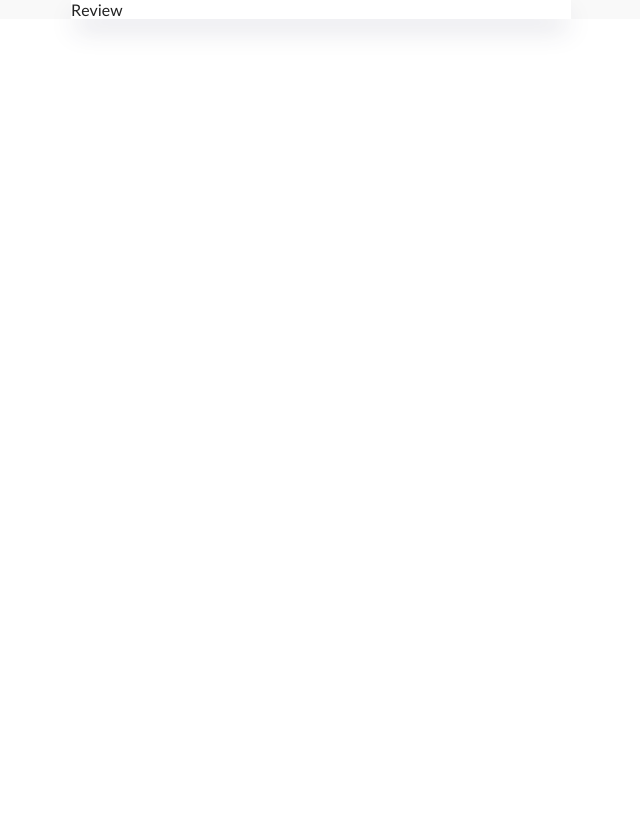
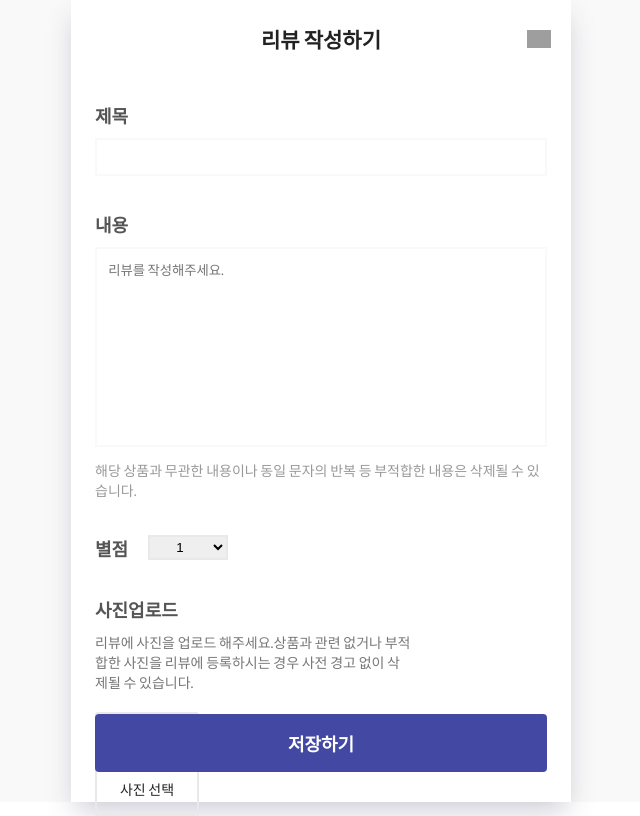
Before and after one commit to seungyyy/-wanted-codestates-project-5-9, a React (Create React App) app: page /review in a window 1280 px wide. Shown: the whole page, without its empty margins (319-959 px from the left). Built offline with nearby package versions, Linux system fonts and the light colour scheme; grey boxes are pictures that could not be loaded.

Commit message:
feat: 리뷰 작성 컴포넌트 추가, 공통 컴포넌트 추가, 이미지 미리보기 구현

```diff
--- a/src/GlobalStyle.js
+++ b/src/GlobalStyle.js
@@ -56,6 +56,10 @@ img {
   width: 100%;
   vertical-align: top;
 }
+textarea {
+  color: #222;
+  font-family: 'Lato', sans-serif;
+}
 `;
 
 
--- a/src/components/Header.js
+++ b/src/components/Header.js
@@ -64,7 +64,6 @@ const MainHeader = styled.header`
 `;
 
 const Navbar = styled.nav`
-  box-shadow: rgba(0, 0, 0, 0.35) 0px 10px 20px -20px;
   .nav {
     display: flex;
     .nav-btn {
@@ -72,6 +71,7 @@ const Navbar = styled.nav`
       padding: 1rem 1.3rem 0.5rem;
       font-size: 1.2rem;
       font-weight: 700;
+      box-sizing: border-box;
       color: #555;
       cursor: pointer;
     }
--- /dev/null
+++ b/src/components/ReviewContent.js
@@ -0,0 +1,183 @@
+import React, { useRef, useState } from 'react';
+import styled from 'styled-components';
+import { FaRegFileImage, FaRegWindowClose } from 'react-icons/fa';
+import ReviewCont from './common/ReviewCont';
+import { postReview } from '../state/reducers/actionType';
+import { useDispatch } from 'react-redux';
+
+const ReviewContent = () => {
+  const [files, setFiles] = useState('');
+  const [image, setImage] = useState(false);
+  const [points, setPoints] = useState(1);
+  const dispatch = useDispatch();
+  const refInp = useRef();
+  const refTxt = useRef();
+
+  const onLoadFile = (e) => {
+    let reader = new FileReader();
+    if (e.target.files[0]) {
+      reader.readAsDataURL(e.target.files[0]);
+      reader.onload = () => {
+        const baseFile = reader.result;
+        if (baseFile) {
+          setFiles(baseFile.toString());
+        }
+      };
+      setImage(true);
+    }
+  };
+
+  const handleDeleteImage = () => {
+    setFiles('');
+    setImage(false);
+  }
+
+  const handleChangeSelected = (e) => {
+    setPoints(e.target.value);
+  }
+
+  const handleSubmit = () => {
+    const id = Math.floor(Math.random() * (900000 - 50000) + 100000)
+    const point = points;
+    const regdt = new Date().toLocaleString();
+    const cdt = new Date().getTime();
+    const thumbnail = files;
+    if (refInp.current.value.length < 1) {
+      refInp.current.focus();
+      return;
+    }
+    if (refTxt.current.value.length < 10) {
+      refTxt.current.focus();
+      return;
+    }
+    if (!files) {
+      return;
+    }
+    dispatch(postReview(id, point, regdt, cdt, thumbnail));
+  }
+
+
+  return (
+    <Container>
+      <ReviewCont reviewTit="제목" content="inp" refInp={refInp} />
+      <ReviewCont reviewTit="내용" content="textarea" refTxt={refTxt} />
+      <p className="review-text-alert">
+        해당 상품과 무관한 내용이나 동일 문자의 반복 등 부적합한 내용은 삭제될 수 있습니다.
+      </p>
+      <PointContainer>
+        <ReviewCont reviewTit="별점" />
+        <div className="review-select-cont">
+          <select value={points} onChange={handleChangeSelected} className="review-select">
+            <option value={1}>1</option>
+            <option value={2}>2</option>
+            <option value={3}>3</option>
+            <option value={4}>4</option>
+            <option value={5}>5</option>
+          </select>
+        </div>
+      </PointContainer>
+      <ReviewCont reviewTit="사진업로드" content="img" />
+      {image && (
+        <Div className="preview-img" onClick={handleDeleteImage}>
+          <div className="close-icon">
+            <FaRegWindowClose size={30} color={'#c6c6c6'} />
+          </div>
+          <img src={files} alt="이미지 미리보기" />
+        </Div>
+      )}
+      {!image && (
+        <ImageUpload>
+          <input type="file" id="img-inp" accept="image/*" onChange={onLoadFile} />
+          <label htmlFor="img-inp">
+            <FaRegFileImage size={30} color={'#c6c6c6'} style={{ padding: '1rem 2rem 2rem' }} />
+          </label>
+          <span>사진 선택</span>
+        </ImageUpload>
+      )}
+      <button onClick={handleSubmit} className={image ? 'save-btn' : 'save-btn fix'}>
+        저장하기
+      </button>
+    </Container>
+  );
+};
+
+const Container = styled.section`
+  height: calc(100vh - 76px);
+  padding: 1.5rem;
+  box-sizing: border-box;
+  .review-text-alert {
+    margin: 10px 0 35px;
+    font-size: 14px;
+    color: #999;
+  }
+  .save-btn {
+    margin-top: 40px;
+    width: 100%;
+    padding: 1rem;
+    box-sizing: border-box;
+    background-color: #4348a2;
+    font-size: 18px;
+    font-weight: bold;
+    color: #fff;
+    border-radius: 4px;
+    cursor: pointer;
+  }
+  .save-btn.fix {
+    position: fixed;
+    width: 452px;
+    bottom: 28px;
+  }
+`;
+
+const ImageUpload = styled.div`
+  display: flex;
+  flex-direction: column;
+  justify-content: center;
+  align-items: center;
+  position: relative;
+  margin-top: 20px;
+  width: 100px;
+  height: 100px;
+  border: 2px solid #e9e9e9;
+  border-radius: 3px;
+  #img-inp {
+    display: none;
+  }
+  span {
+    position: absolute;
+    bottom: 15px;
+    font-size: 14px;
+  }
+`;
+
+const Div = styled.div`
+  position: relative;
+  margin-top: 20px;
+  cursor: pointer;
+  img {
+    width: 180px;
+    height: 140px;
+    object-fit: cover;
+    border: 1px solid #e9e9e9;
+  }
+  .close-icon {
+    position: absolute;
+    top: 45%;
+    left: 20%;
+    transform: translate(-50%);
+  }
+`;
+
+const PointContainer = styled.div`
+  display: flex;
+  .review-select {
+    width: 80px;
+    padding: 2px 22px;
+    margin-left: 20px;
+    border: 2px solid #e9e9e9;
+    box-sizing: border-box;
+  }
+`;
+
+
+export default ReviewContent;
--- a/src/components/SortFilter.js
+++ b/src/components/SortFilter.js
@@ -47,7 +47,7 @@ const Container = styled.div`
     line-height: 43px;
     font-size: 16px;
     font-weight: 600;
-    margin-left: .7rem;
+    margin-left: 0.7rem;
     border-radius: 25px;
     color: #4348a2;
     background-color: #e7e8f9;
@@ -75,7 +75,8 @@ const Button = styled.button`
   background-size: 15px;
   background-position: right 15px center;
   span {
-    padding: 0 .5rem;
+    padding: 0 0.5rem;
+    box-sizing: border-box;
   }
 `;
 
--- /dev/null
+++ b/src/components/TopButton.js
@@ -0,0 +1,78 @@
+import React, { useEffect, useState } from 'react';
+import styled from 'styled-components';
+
+const TopButton = () => {
+  const [scrollY, setScrollY] = useState(0);
+  const [isBtn, setIsBtn] = useState(false);
+
+  const handleScroll = () => {
+    setScrollY(window.pageYOffset);
+    if (scrollY > 200) {
+      setIsBtn(true);
+    } else {
+      setIsBtn(false);
+    }
+  }
+
+  const handleTop = () => {
+    window.scrollTo({
+      top: 0,
+      behavior: 'smooth',
+    })
+    setScrollY(0);
+    setIsBtn(false);
+  }
+
+  useEffect(() => {
+    const watch = () => {
+      window.addEventListener('scroll', handleScroll)
+    }
+    watch()
+    return () => { window.removeEventListener('scroll', handleScroll);}
+  })
+
+  return (
+    <>
+      {isBtn && <Button className={isBtn ? 'active' : ''} onClick={handleTop} ></Button>}
+    </>
+  )
+}
+
+const Button = styled.button`
+  position: fixed;
+  opacity: 0;
+  bottom: 40px;
+  right: calc(100% / 500px);
+  transform: translateX(400px);
+  z-index: -10;
+  width: 55px;
+  height: 55px;
+  border-radius: 8px;
+  background: rgba(249, 249, 249, 1);
+  color: blueviolet;
+  cursor: pointer;
+  box-shadow: rgba(0, 0, 0, 0.24) 0px 3px 8px;
+  transition: opacity 0.4s ease-in;
+  &.active {
+    z-index: 20;
+    opacity: 1;
+  }
+  &:active,
+  &:focus {
+    outline: none;
+  }
+  &::after {
+    position: absolute;
+    top: 32%;
+    left: 50%;
+    transform: translate(-50%);
+    width: 24px;
+    height: 14px;
+    content: '';
+    background: url('https://static.balaan.co.kr/mobile/img/ico/ico_common2.png') no-repeat center;
+    background-size: 32rem;
+    background-position: 100% -2.7rem;
+  }
+`;
+
+export default TopButton;
--- a/src/components/DetailHeader.js
+++ b/src/components/common/DetailHeader.js
@@ -2,7 +2,8 @@ import React from 'react';
 import styled from 'styled-components';
 import { useNavigate } from 'react-router';
 
-const DetailHeader = () => {
+const DetailHeader = (props) => {
+  const { detail, titleTxt } = props;
   const navigate = useNavigate();
 
   const handleClickMovePage = () => {
@@ -11,9 +12,13 @@ const DetailHeader = () => {
 
   return (
     <Header>
-      <button className="back-btn btn" type="button" onClick={handleClickMovePage}></button>
-      <h2 className="title">리뷰 상세보기</h2>
-      <button className="close-btn btn" type="button" onClick={handleClickMovePage}></button>
+      {detail && <button className="back-btn btn" type="button" onClick={handleClickMovePage}></button>}
+      <h2 className={detail ? 'title' : 'review-title'}>{titleTxt}</h2>
+      <button
+        className={detail ? 'close-btn btn' : 'close-btn-review btn'}
+        type="button"
+        onClick={handleClickMovePage}
+      ></button>
     </Header>
   );
 }
@@ -24,12 +29,22 @@ const Header = styled.header`
   align-items: center;
   padding: 1.5rem 0;
   box-sizing: border-box;
-  .title {
+  .title,
+  .review-title {
     font-size: 21px;
     font-weight: bold;
   }
+  .review-title {
+    flex: none;
+    width: 100%;
+    text-align: center;
+  }
+  .close-btn-review {
+    margin-left: -64px;
+  }
   .btn.back-btn,
-  .btn.close-btn {
+  .btn.close-btn,
+  .btn.close-btn-review {
     display: inline-block;
     width: 24px;
     height: 24px;
@@ -41,7 +56,8 @@ const Header = styled.header`
   .back-btn {
     background: url('https://djp5oonlusoz4.cloudfront.net/contents/event/20190924/ic_left_btn.png') no-repeat center;
   }
-  .close-btn {
+  .close-btn,
+  .close-btn-review {
     background: url('https://djp5oonlusoz4.cloudfront.net/contents/event/20190924/ic_can_btn.png') no-repeat center;
   }
 `;
--- /dev/null
+++ b/src/components/common/ReviewCont.js
@@ -0,0 +1,55 @@
+import React from 'react';
+import styled from 'styled-components';
+
+const ReviewCont = ({ reviewTit, content, refInp, refTxt }) => {
+  return (
+    <Container>
+      {reviewTit !== '별점' && <label htmlFor={content === 'textarea' ? 'textarea' : 'inp'}>{reviewTit}</label>}
+      {reviewTit === '별점' && <label htmlFor="select" className="point-label">{reviewTit}</label>}
+      {content === 'textarea' && <textarea placeholder="리뷰를 작성해주세요." ref={refTxt} cols={10} id="textarea" />}
+      {content === 'inp' && <input type="text" id="inp" ref={refInp} />}
+      {content === 'img' && (
+        <p className="img-cont-txt">
+          리뷰에 사진을 업로드 해주세요.상품과 관련 없거나 부적합한 사진을 리뷰에 등록하시는 경우 사전 경고 없이 삭제될
+          수 있습니다.
+        </p>
+      )}
+    </Container>
+  );
+}
+
+const Container = styled.div`
+  label {
+    display: block;
+    font-weight: bold;
+    font-size: 18px;
+    color: #555;
+    margin-bottom: 10px;
+  }
+  #inp {
+    width: 100%;
+    border: 2px solid #f9f9f9;
+    box-sizing: border-box;
+    margin-bottom: 35px;
+    font-size: 16px;
+    padding: .5rem;
+  }
+  #textarea {
+    width: 100%;
+    height: 200px;
+    box-sizing: border-box;
+    resize: none;
+    padding: 0.7rem;
+    border: 2px solid #f9f9f9;
+  }
+  .img-cont-txt {
+    width: 70%;
+    color: #777;
+    font-size: 14px;
+  }
+  .point-label {
+    margin-bottom: 35px;
+  }
+`;
+
+export default ReviewCont;
--- a/src/pages/detail.js
+++ b/src/pages/detail.js
@@ -1,11 +1,11 @@
 import React from 'react';
 import DetailReview from '../components/DetailReview';
-import DetailHeader from '../components/DetailHeader';
+import DetailHeader from '../components/common/DetailHeader';
 
 const Detail = () => {
   return (
     <>
-      <DetailHeader />
+      <DetailHeader detail titleTxt="리뷰 상세보기"/>
       <DetailReview />
     </>
   )
--- a/src/pages/main.js
+++ b/src/pages/main.js
@@ -6,7 +6,7 @@ import Grid from '../components/Grid';
 import ListMenu from '../components/ListMenu';
 import SortFilter from '../components/SortFilter';
 import Header from '../components/Header';
-
+import TopButton from '../components/TopButton';
 
 const Main = () => {
   const [list, setList] = useState('grid');
@@ -29,6 +29,7 @@ const Main = () => {
       <Header />
       <SortFilter />
       <ListMenu feature={handleChange} active={list} />
+      <TopButton />
       {list === 'grid' ? <Grid /> : <List />}
     </>
   );
--- a/src/pages/review.js
+++ b/src/pages/review.js
@@ -1,9 +1,14 @@
-import React from 'react'
+import React from 'react';
+import DetailHeader from '../components/common/DetailHeader';
+import ReviewContent from '../components/ReviewContent';
 
 const Review = () => {
   return (
-    <div>Review</div>
-  )
+    <>
+      <DetailHeader titleTxt="리뷰 작성하기" />
+      <ReviewContent />
+    </>
+  );
 }
 
 export default Review;
--- a/src/state/reducers/actionType.js
+++ b/src/state/reducers/actionType.js
@@ -34,13 +34,13 @@ export const getReviewDetaillFailure = (data) => {
   }
 };
 
-export const postReview = (id, point, contents, opt, cdt, thumbnail) => {
+export const postReview = (id, point, contents, regdt, cdt, thumbnail) => {
   return {
     type: POST_REVIEW,
     id,
     point,
     contents,
-    opt,
+    regdt,
     cdt,
     thumbnail,
   };
```
